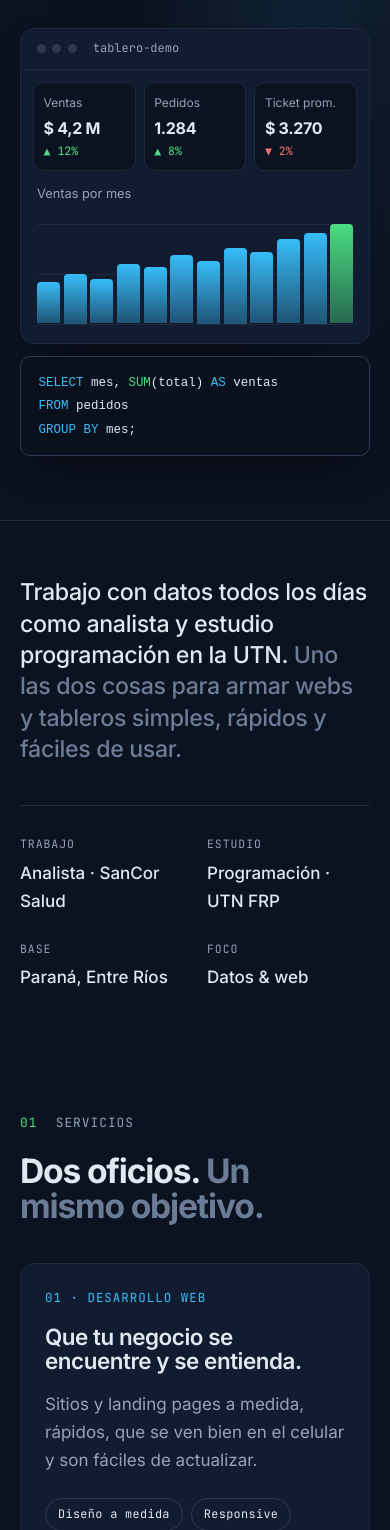
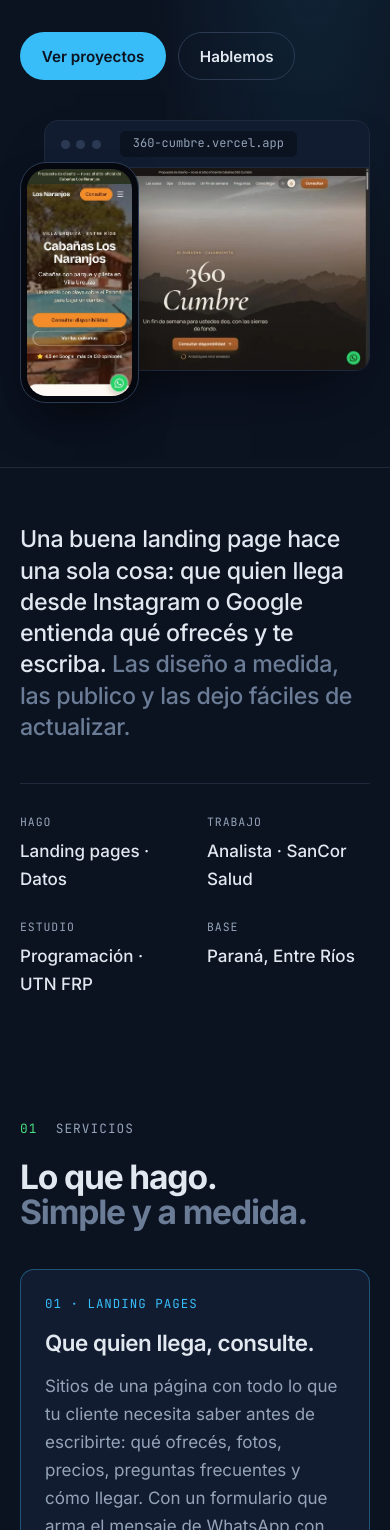
Before and after one commit to felitonelli/portfolio, a plain HTML site: page index.html in a window 390 px wide. Shown: the part 470-2000 px from the top of the page. Drawn offline with Linux system fonts and the light colour scheme.

Commit message:
Enfoca el portfolio en landing pages y suma 360 Cumbre y Los Naranjos
- Portada nueva: "Landing pages que traen consultas" con capturas reales
  de los proyectos (computadora + celular) en lugar del tablero de ejemplo.
- Servicios: landing pages como servicio principal; datos como segundo.
- Proyectos: 360 Cumbre y Los Naranjos como casos con captura de escritorio
  y de celular, lista de lo que tiene cada sitio, tecnologías y links.
- Cómo trabajo: propuesta, ajustes y publicación.
- Stack: fila Web con Astro, Tailwind CSS, Keystatic y Vercel.
- Metaetiquetas apuntando a felipe-tonelli.vercel.app.

Co-Authored-By: Claude Opus 5.5 <noreply@anthropic.com>
Claude-Session: https://claude.ai/code/session_015UWzAS4RCK5YnaFhs7nE6m

```diff
--- a/css/styles.css
+++ b/css/styles.css
@@ -214,7 +214,7 @@ h1, h2, h3 { line-height: 1.1; text-wrap: balance; }
   align-items: center;
 }
 .hero__title {
-  font-size: clamp(2.9rem, 7.4vw, 5.6rem);
+  font-size: clamp(2.6rem, 5.4vw, 4.4rem);
   font-weight: 700;
   line-height: 1;
   letter-spacing: -.04em;
@@ -227,111 +227,52 @@ h1, h2, h3 { line-height: 1.1; text-wrap: balance; }
 }
 .hero__actions { display: flex; flex-wrap: wrap; gap: .75rem; }
 
-/* Tablero decorativo */
-.hero__visual { position: relative; padding-bottom: 2.5rem; }
-.dash {
-  background: var(--surface);
-  border: 1px solid var(--border);
-  border-radius: var(--radius);
-  box-shadow: 0 30px 60px -30px rgb(0 0 0 / .6);
-  overflow: hidden;
+/* Capturas en la portada: computadora + celular superpuesto */
+.hero__visual {
+  position: relative;
+  padding: 0 0 3rem 3rem;
 }
-.dash__bar,
+.hero__desk { box-shadow: 0 30px 60px -30px rgb(0 0 0 / .7); }
+.hero__phone {
+  position: absolute;
+  left: 0;
+  bottom: 0;
+  width: 30%;
+  max-width: 170px;
+}
+
+/* Barra de navegador (portada y proyectos) */
 .frame__bar {
   display: flex;
   align-items: center;
   gap: .4rem;
-  padding: .65rem 1rem;
+  padding: .6rem 1rem;
   border-bottom: 1px solid var(--border);
 }
-.dash__bar span,
 .frame__bar span {
+  flex: none;
   width: 9px; height: 9px;
   border-radius: 50%;
   background: #2b3a52;
 }
-.dash__bar p {
-  margin-left: .6rem;
-  font-family: var(--font-mono);
-  font-size: .75rem;
-  color: var(--muted);
+
+/* Marco de celular */
+.phone {
+  margin: 0;
+  padding: 6px;
+  background: #05080f;
+  border: 1px solid #2b3a52;
+  border-radius: 26px;
+  box-shadow: 0 24px 50px -20px rgb(0 0 0 / .8);
 }
-.dash__kpis {
-  display: grid;
-  grid-template-columns: repeat(3, minmax(0, 1fr));
-  gap: .75rem;
-  padding: 1rem;
+.phone img {
+  width: 100%;
+  height: auto;
+  aspect-ratio: 450 / 975;
+  object-fit: cover;
+  object-position: top;
+  border-radius: 20px;
 }
-.kpi {
-  padding: .8rem .9rem;
-  background: var(--bg);
-  border: 1px solid var(--border);
-  border-radius: 10px;
-}
-.kpi__label { font-size: .75rem; color: var(--muted); }
-.kpi__value {
-  margin-top: .15rem;
-  font-size: clamp(1rem, 2vw, 1.3rem);
-  font-weight: 700;
-  letter-spacing: -.02em;
-  white-space: nowrap;
-}
-.kpi__delta { font-family: var(--font-mono); font-size: .72rem; color: var(--green); }
-.kpi__delta--down { color: #f87171; }
-
-.dash__chart { padding: 0 1rem 1.1rem; }
-.dash__title { font-size: .8rem; color: var(--muted); margin-bottom: .7rem; }
-.bars {
-  display: flex;
-  align-items: flex-end;
-  gap: 6px;
-  height: 150px;
-  padding-bottom: 1px;
-  border-bottom: 1px solid var(--border);
-  /* líneas guía horizontales */
-  background: repeating-linear-gradient(to top, transparent 0 49px, var(--border) 49px 50px);
-}
-.bars span {
-  flex: 1;
-  height: var(--h);
-  border-radius: 4px 4px 0 0;
-  background: linear-gradient(to top, rgb(56 189 248 / .35), var(--accent));
-  transform-origin: bottom;
-  animation: crecer .9s cubic-bezier(.2, .7, .2, 1) both;
-}
-.bars span:last-child { background: linear-gradient(to top, rgb(74 222 128 / .4), var(--green)); }
-/* cada barra arranca un poquito después que la anterior */
-.bars span:nth-child(2) { animation-delay: .04s; }
-.bars span:nth-child(3) { animation-delay: .08s; }
-.bars span:nth-child(4) { animation-delay: .12s; }
-.bars span:nth-child(5) { animation-delay: .16s; }
-.bars span:nth-child(6) { animation-delay: .20s; }
-.bars span:nth-child(7) { animation-delay: .24s; }
-.bars span:nth-child(8) { animation-delay: .28s; }
-.bars span:nth-child(9) { animation-delay: .32s; }
-.bars span:nth-child(10) { animation-delay: .36s; }
-.bars span:nth-child(11) { animation-delay: .40s; }
-.bars span:nth-child(12) { animation-delay: .44s; }
-@keyframes crecer { from { transform: scaleY(0); } }
-
-/* Consulta SQL superpuesta */
-.snippet {
-  position: absolute;
-  left: -1.75rem;
-  bottom: 0;
-  margin: 0;
-  padding: .9rem 1.1rem;
-  background: #0a101c;
-  border: 1px solid #2b3a52;
-  border-radius: 10px;
-  box-shadow: 0 20px 40px -20px rgb(0 0 0 / .7);
-  font-family: var(--font-mono);
-  font-size: .78rem;
-  line-height: 1.7;
-  color: var(--text);
-}
-.tk-key { color: var(--accent); }
-.tk-fn { color: var(--green); }
 
 /* ---------- Presentación ---------- */
 .intro {
@@ -437,7 +378,7 @@ h1, h2, h3 { line-height: 1.1; text-wrap: balance; }
   display: grid;
   grid-template-columns: minmax(0, 1fr) minmax(0, 1fr);
   gap: 1.5rem clamp(2rem, 5vw, 4rem);
-  align-items: end;
+  align-items: start;
   margin-bottom: 2rem;
 }
 .case__label {
@@ -460,6 +401,7 @@ h1, h2, h3 { line-height: 1.1; text-wrap: balance; }
 
 /* Marco de navegador para la captura */
 .frame {
+  margin: 0;
   background: var(--surface);
   border: 1px solid var(--border);
   border-radius: var(--radius);
@@ -480,7 +422,7 @@ h1, h2, h3 { line-height: 1.1; text-wrap: balance; }
 .frame img {
   width: 100%;
   height: auto; /* respeta la proporción 16:9 en cualquier pantalla */
-  aspect-ratio: 16 / 9;
+  aspect-ratio: 16 / 10;
   object-fit: cover;
   object-position: top;
   background: var(--bg-alt);
@@ -511,6 +453,45 @@ h1, h2, h3 { line-height: 1.1; text-wrap: balance; }
 .metrics div { display: flex; flex-direction: column; gap: .2rem; }
 
 .note { color: var(--muted); }
+
+/* Bajada debajo del título de una sección */
+.section__intro {
+  max-width: 40rem;
+  margin: calc(-1 * clamp(1.25rem, 3vw, 2rem)) 0 clamp(2.5rem, 5vw, 3.5rem);
+  color: var(--muted);
+}
+
+/* Lista "qué tiene el sitio" en cada proyecto */
+.case__features {
+  display: grid;
+  gap: .4rem;
+  margin: 0;
+  padding: 0;
+  list-style: none;
+}
+.case__features li {
+  position: relative;
+  padding-left: 1.4rem;
+  font-size: .95rem;
+}
+.case__features li::before {
+  content: "→";
+  position: absolute;
+  left: 0;
+  color: var(--green);
+  font-family: var(--font-mono);
+}
+
+/* Capturas del proyecto: escritorio + celular al costado */
+.case__media--doble {
+  display: grid;
+  grid-template-columns: minmax(0, 1fr) minmax(0, 22%);
+  gap: clamp(1rem, 2.5vw, 2rem);
+  align-items: end;
+}
+
+/* Servicio principal resaltado */
+.service--main { border-color: rgb(56 189 248 / .35); }
 
 /* ---------- 03 Cómo trabajo ---------- */
 .steps {
@@ -647,8 +628,7 @@ h1, h2, h3 { line-height: 1.1; text-wrap: balance; }
 /* ---------- Responsive ---------- */
 @media (max-width: 960px) {
   .hero__grid { grid-template-columns: minmax(0, 1fr); }
-  .hero__visual { max-width: 560px; }
-  .snippet { left: auto; right: 0; }
+  .hero__visual { max-width: 620px; }
   .facts { grid-template-columns: repeat(2, minmax(0, 1fr)); }
   .case__head,
   .about { grid-template-columns: minmax(0, 1fr); }
@@ -680,11 +660,9 @@ h1, h2, h3 { line-height: 1.1; text-wrap: balance; }
 }
 
 @media (max-width: 480px) {
-  .dash__kpis { gap: .5rem; padding: .75rem; }
-  .kpi { padding: .6rem; }
-  .bars { height: 110px; gap: 4px; }
-  .snippet { position: static; margin-top: .75rem; }
-  .hero__visual { padding-bottom: 0; }
+  .hero__visual { padding: 0 0 2rem 1.5rem; }
+  .hero__phone { width: 34%; }
+  .case__media--doble { grid-template-columns: minmax(0, 1fr) minmax(0, 30%); gap: .75rem; }
 }
 
 /* Respeta a quienes prefieren menos movimiento */
--- a/index.html
+++ b/index.html
@@ -5,23 +5,23 @@
   <meta name="viewport" content="width=device-width, initial-scale=1">
 
   <!-- ===== SEO básico ===== -->
-  <title>Felipe Tonelli · Desarrollo web &amp; análisis de datos</title>
-  <meta name="description" content="Felipe Tonelli, de Paraná, Entre Ríos. Desarrollo de sitios web y análisis de datos con Power BI, SQL y Excel. Proyectos, servicios y contacto.">
+  <title>Felipe Tonelli · Landing pages para negocios</title>
+  <meta name="description" content="Felipe Tonelli, de Paraná, Entre Ríos. Diseño y desarrollo landing pages rápidas, pensadas para el celular y con consulta directa por WhatsApp. También análisis de datos con Power BI, SQL y Excel.">
   <meta name="author" content="Felipe Tonelli">
   <meta name="theme-color" content="#0b1220">
-  <!-- [COMPLETAR: URL final del sitio si no usás felitonelli.github.io] -->
-  <link rel="canonical" href="https://felitonelli.github.io/">
+  <!-- [COMPLETAR: si la dirección final del sitio no es felipe-tonelli.vercel.app, cambiala acá y en og:url / og:image] -->
+  <link rel="canonical" href="https://felipe-tonelli.vercel.app/">
 
   <!-- ===== Open Graph (cómo se ve el link al compartirlo) ===== -->
   <meta property="og:type" content="website">
   <meta property="og:locale" content="es_AR">
-  <meta property="og:title" content="Felipe Tonelli · Desarrollo web &amp; análisis de datos">
-  <meta property="og:description" content="Sitios web rápidos y tableros de datos que se entienden a la primera. Proyectos, servicios y contacto.">
-  <meta property="og:url" content="https://felitonelli.github.io/">
-  <meta property="og:image" content="https://felitonelli.github.io/assets/img/og-image.png">
+  <meta property="og:title" content="Felipe Tonelli · Landing pages para negocios">
+  <meta property="og:description" content="Landing pages rápidas, pensadas para el celular y con consulta directa por WhatsApp. Mirá los proyectos.">
+  <meta property="og:url" content="https://felipe-tonelli.vercel.app/">
+  <meta property="og:image" content="https://felipe-tonelli.vercel.app/assets/img/og-image.png">
   <meta property="og:image:width" content="1200">
   <meta property="og:image:height" content="630">
-  <meta property="og:image:alt" content="Felipe Tonelli — Desarrollo web y análisis de datos">
+  <meta property="og:image:alt" content="Felipe Tonelli — Landing pages para negocios">
   <meta name="twitter:card" content="summary_large_image">
 
   <!-- ===== Ícono y fuentes ===== -->
@@ -72,9 +72,10 @@
       <div class="container hero__grid">
         <div class="hero__text">
           <p class="kicker">Felipe Tonelli · Paraná, Entre Ríos</p>
-          <h1 class="hero__title">De los datos<br><span class="accent">a la web.</span></h1>
+          <h1 class="hero__title">Landing pages que <span class="accent">traen consultas.</span></h1>
           <p class="hero__lead">
-            Desarrollo web y análisis de datos. Armo sitios rápidos y tableros que se entienden a la primera.
+            Diseño y desarrollo sitios de una página para alojamientos, comercios y profesionales:
+            rápidos, pensados para el celular y con consulta directa por WhatsApp.
           </p>
           <div class="hero__actions">
             <a class="btn btn--primary" href="#proyectos">Ver proyectos</a>
@@ -82,43 +83,20 @@
           </div>
         </div>
 
-        <!-- Visual decorativo: tablero de ejemplo + consulta SQL (los números son ilustrativos) -->
-        <div class="hero__visual" aria-hidden="true">
-          <div class="dash">
-            <div class="dash__bar">
+        <!-- Visual: capturas reales de dos proyectos (escritorio + celular) -->
+        <div class="hero__visual">
+          <figure class="frame hero__desk">
+            <div class="frame__bar" aria-hidden="true">
               <span></span><span></span><span></span>
-              <p>tablero-demo</p>
+              <p class="frame__url">360-cumbre.vercel.app</p>
             </div>
-            <div class="dash__kpis">
-              <div class="kpi">
-                <p class="kpi__label">Ventas</p>
-                <p class="kpi__value">$ 4,2 M</p>
-                <p class="kpi__delta">▲ 12%</p>
-              </div>
-              <div class="kpi">
-                <p class="kpi__label">Pedidos</p>
-                <p class="kpi__value">1.284</p>
-                <p class="kpi__delta">▲ 8%</p>
-              </div>
-              <div class="kpi">
-                <p class="kpi__label">Ticket prom.</p>
-                <p class="kpi__value">$ 3.270</p>
-                <p class="kpi__delta kpi__delta--down">▼ 2%</p>
-              </div>
-            </div>
-            <div class="dash__chart">
-              <p class="dash__title">Ventas por mes</p>
-              <div class="bars">
-                <span style="--h:38%"></span><span style="--h:46%"></span><span style="--h:41%"></span>
-                <span style="--h:55%"></span><span style="--h:52%"></span><span style="--h:63%"></span>
-                <span style="--h:58%"></span><span style="--h:70%"></span><span style="--h:66%"></span>
-                <span style="--h:78%"></span><span style="--h:84%"></span><span style="--h:92%"></span>
-              </div>
-            </div>
-          </div>
-<pre class="snippet"><code><span class="tk-key">SELECT</span> mes, <span class="tk-fn">SUM</span>(total) <span class="tk-key">AS</span> ventas
-<span class="tk-key">FROM</span> pedidos
-<span class="tk-key">GROUP BY</span> mes;</code></pre>
+            <img src="assets/img/proyectos/360-escritorio.webp" width="1600" height="1000"
+                 alt="Landing page de Cabañas 360 Cumbre en una computadora">
+          </figure>
+          <figure class="phone hero__phone">
+            <img src="assets/img/proyectos/naranjos-celular.webp" width="450" height="975"
+                 alt="Landing page de Cabañas Los Naranjos en un celular">
+          </figure>
         </div>
       </div>
     </section>
@@ -127,14 +105,15 @@
     <section class="intro" aria-label="Presentación">
       <div class="container">
         <p class="statement reveal">
-          Trabajo con datos todos los días como analista y estudio programación en la UTN.
-          <span class="soft">Uno las dos cosas para armar webs y tableros simples, rápidos y fáciles de usar.</span>
+          Una buena landing page hace una sola cosa: que quien llega desde Instagram o Google entienda
+          qué ofrecés y te escriba.
+          <span class="soft">Las diseño a medida, las publico y las dejo fáciles de actualizar.</span>
         </p>
         <dl class="facts reveal">
+          <div><dt>Hago</dt><dd>Landing pages · Datos</dd></div>
           <div><dt>Trabajo</dt><dd>Analista · SanCor Salud</dd></div>
           <div><dt>Estudio</dt><dd>Programación · UTN FRP</dd></div>
           <div><dt>Base</dt><dd>Paraná, Entre Ríos</dd></div>
-          <div><dt>Foco</dt><dd>Datos &amp; web</dd></div>
         </dl>
       </div>
     </section>
@@ -143,19 +122,22 @@
     <section class="section" id="servicios" aria-labelledby="titulo-servicios">
       <div class="container">
         <p class="label reveal"><span>01</span> Servicios</p>
-        <h2 id="titulo-servicios" class="section__title reveal">Dos oficios. <span class="soft">Un mismo objetivo.</span></h2>
+        <h2 id="titulo-servicios" class="section__title reveal">Lo que hago. <span class="soft">Simple y a medida.</span></h2>
 
         <!-- Textos editables: ajustalos a lo que querés ofrecer -->
         <div class="services">
-          <article class="service reveal">
-            <p class="service__num">01 · Desarrollo web</p>
-            <h3 class="service__title">Que tu negocio se encuentre y se entienda.</h3>
+          <article class="service service--main reveal">
+            <p class="service__num">01 · Landing pages</p>
+            <h3 class="service__title">Que quien llega, consulte.</h3>
             <p class="service__desc">
-              Sitios y landing pages a medida, rápidos, que se ven bien en el celular y son fáciles de actualizar.
+              Sitios de una página con todo lo que tu cliente necesita saber antes de escribirte:
+              qué ofrecés, fotos, precios, preguntas frecuentes y cómo llegar. Con un formulario que
+              arma el mensaje de WhatsApp con los datos ya cargados.
             </p>
             <ul class="tags">
               <li>Diseño a medida</li>
-              <li>Responsive</li>
+              <li>Celular primero</li>
+              <li>Consulta por WhatsApp</li>
               <li>SEO básico</li>
               <li>Publicación</li>
             </ul>
@@ -183,6 +165,9 @@
       <div class="container">
         <p class="label reveal"><span>02</span> Proyectos</p>
         <h2 id="titulo-proyectos" class="section__title reveal">Trabajo real, <span class="soft">de punta a punta.</span></h2>
+        <p class="section__intro reveal">
+          Propuestas de landing page para alojamientos de Entre Ríos y Córdoba, hechas para presentarles a sus dueños.
+        </p>
 
         <div class="cases" id="lista-proyectos">
           <!-- main.js completa este contenedor -->
@@ -198,23 +183,24 @@
     <section class="section section--alt" id="proceso" aria-labelledby="titulo-proceso">
       <div class="container">
         <p class="label reveal"><span>03</span> Cómo trabajo</p>
-        <h2 id="titulo-proceso" class="section__title reveal">De la idea a la entrega, <span class="soft">en tres pasos.</span></h2>
+        <h2 id="titulo-proceso" class="section__title reveal">Primero la ves, <span class="soft">después decidís.</span></h2>
 
+        <!-- Textos editables: ajustalos a cómo trabajás con cada cliente -->
         <ol class="steps">
           <li class="step reveal">
             <p class="step__num">01</p>
-            <h3 class="step__title">Escucho</h3>
-            <p class="step__desc">Charlamos qué necesitás, para quién es y qué querés lograr.</p>
+            <h3 class="step__title">Propuesta</h3>
+            <p class="step__desc">Armo una propuesta con la información pública de tu negocio para que veas cómo quedaría tu página, antes de cerrar nada.</p>
           </li>
           <li class="step reveal">
             <p class="step__num">02</p>
-            <h3 class="step__title">Construyo</h3>
-            <p class="step__desc">Diseño y desarrollo la web o el tablero, y te muestro avances para ajustar sobre la marcha.</p>
+            <h3 class="step__title">Ajustes</h3>
+            <p class="step__desc">Completamos juntos lo que falta: fotos propias, precios, textos y los detalles que solo vos sabés.</p>
           </li>
           <li class="step reveal">
             <p class="step__num">03</p>
-            <h3 class="step__title">Entrego</h3>
-            <p class="step__desc">Lo publico, te explico cómo usarlo y lo dejo listo para que lo puedas mantener.</p>
+            <h3 class="step__title">Publicación</h3>
+            <p class="step__desc">La publico con tu dominio, la dejo lista para aparecer en Google y te explico cómo actualizarla.</p>
           </li>
         </ol>
       </div>
@@ -239,8 +225,8 @@
               sistemas y analizo datos de procesos internos.
             </p>
             <p>
-              Lo que más me gusta es encontrar respuestas en los datos y construir páginas web que
-              funcionen bien y se entiendan a la primera.
+              Hoy me dedico sobre todo a diseñar landing pages para negocios: páginas que funcionen
+              bien, se entiendan a la primera y ayuden a conseguir consultas.
             </p>
             <dl class="facts facts--compact">
               <div><dt>Base</dt><dd>Paraná, Entre Ríos</dd></div>
@@ -260,12 +246,16 @@
 
         <dl class="stack">
           <div class="stack__row reveal">
+            <dt>Web</dt>
+            <dd><ul class="tags"><li>HTML / CSS</li><li>JavaScript</li><li>Astro</li><li>Tailwind CSS</li><li>Keystatic</li><li>Vercel</li></ul></dd>
+          </div>
+          <div class="stack__row reveal">
             <dt>Datos</dt>
             <dd><ul class="tags"><li>SQL</li><li>Power BI</li><li>Excel</li></ul></dd>
           </div>
           <div class="stack__row reveal">
             <dt>Desarrollo</dt>
-            <dd><ul class="tags"><li>C#</li><li>POO</li><li>JavaScript</li><li>HTML / CSS</li></ul></dd>
+            <dd><ul class="tags"><li>C#</li><li>POO</li></ul></dd>
           </div>
           <div class="stack__row reveal">
             <dt>Bases de datos</dt>
--- a/js/projects.js
+++ b/js/projects.js
@@ -5,10 +5,12 @@
    lista y completá los campos. No hace falta tocar el HTML.
 
    Campos:
-   - categoria:   tipo de trabajo, ej. "Web · Desde cero" o "Power BI · Tablero"
+   - categoria:   tipo de trabajo, ej. "Landing page · Propuesta"
    - titulo:      nombre del proyecto o del cliente
    - descripcion: 1 a 3 líneas: qué hiciste, para quién y qué resolviste
-   - imagen:      captura (ideal 1600x900, .webp o .jpg) en assets/img/
+   - destacados:  (opcional) lista corta de lo que tiene el sitio
+   - imagen:      captura de escritorio (ideal 1600x1000) en assets/img/
+   - imagenMovil: (opcional) captura del celular (ideal 450x975)
    - imagenAlt:   descripción de la captura (accesibilidad)
    - dominio:     texto de la barra del navegador, ej. "miweb.com"
    - tecnologias: lista de tecnologías usadas
@@ -21,39 +23,57 @@
 
 const PROJECTS = [
   {
-    categoria: "Web · Desde cero",
-    titulo: "[COMPLETAR: nombre del proyecto web]",
-    descripcion: "[COMPLETAR: qué hace el sitio, para quién es y qué problema resolviste.]",
-    imagen: "assets/img/proyecto-placeholder.svg",
-    imagenAlt: "[COMPLETAR: captura del sitio]",
-    dominio: "[COMPLETAR: dominio]",
-    tecnologias: ["HTML", "CSS", "JavaScript"],
-    metricas: [], // ej: [{ valor: "98", etiqueta: "PageSpeed móvil" }]
-    demo: "",     // [COMPLETAR: link a la web]
-    repo: "https://github.com/felitonelli" // [COMPLETAR: link al repo del proyecto]
+    categoria: "Landing page · Propuesta para cliente",
+    titulo: "Cabañas 360 Cumbre",
+    descripcion:
+      "Sitio de una página para cabañas de montaña para parejas en El Durazno, Córdoba. Pensado como link de la bio de Instagram: el visitante recorre las sierras y las casas, y consulta por WhatsApp con las fechas ya cargadas.",
+    destacados: [
+      "Portada panorámica que se recorre con el dedo",
+      "Modo día / noche",
+      "Formulario que arma el mensaje de WhatsApp",
+      "Panel para editar textos y fotos"
+    ],
+    imagen: "assets/img/proyectos/360-escritorio.webp",
+    imagenMovil: "assets/img/proyectos/360-celular.webp",
+    imagenAlt: "Portada de 360 Cumbre: sierras al atardecer con el nombre en letra serif y el botón Consultar disponibilidad",
+    dominio: "360-cumbre.vercel.app",
+    tecnologias: ["Astro", "Tailwind CSS", "Keystatic", "Vercel"],
+    metricas: [],
+    demo: "https://360-cumbre.vercel.app",
+    repo: "https://github.com/felitonelli/360-cumbre"
+  },
+  {
+    categoria: "Landing page · Propuesta para cliente",
+    titulo: "Cabañas Los Naranjos",
+    descripcion:
+      "Sitio de una página para un complejo de cabañas en Villa Urquiza, Entre Ríos. La idea: que una familia entienda en 10 segundos qué ofrece el lugar y consulte disponibilidad por WhatsApp con las fechas ya cargadas.",
+    destacados: [
+      "Cabañas, predio, tarifas y cómo llegar",
+      "Consulta por WhatsApp con fechas",
+      "Fotos optimizadas automáticamente",
+      "Panel para editar el contenido"
+    ],
+    imagen: "assets/img/proyectos/naranjos-escritorio.webp",
+    imagenMovil: "assets/img/proyectos/naranjos-celular.webp",
+    imagenAlt: "Portada de Cabañas Los Naranjos: la pileta con reposeras y los botones Consultar disponibilidad y Ver las cabañas",
+    dominio: "los-naranjos-propuesta.vercel.app",
+    tecnologias: ["Astro", "Tailwind CSS", "Keystatic", "Vercel"],
+    metricas: [],
+    demo: "https://los-naranjos-propuesta.vercel.app",
+    repo: "https://github.com/felitonelli/los-naranjos-propuesta"
   },
   {
     categoria: "Datos · Tablero",
     titulo: "[COMPLETAR: nombre del tablero]",
     descripcion: "[COMPLETAR: qué datos analizaste, qué preguntas responde el tablero y qué conclusiones sacaste.]",
+    destacados: [],
     imagen: "assets/img/proyecto-placeholder.svg",
+    imagenMovil: "",
     imagenAlt: "[COMPLETAR: captura del tablero]",
     dominio: "Power BI",
     tecnologias: ["Power BI", "SQL", "Excel"],
     metricas: [],
     demo: "",
-    repo: "https://github.com/felitonelli" // [COMPLETAR]
-  },
-  {
-    categoria: "Desarrollo · Aplicación",
-    titulo: "[COMPLETAR: proyecto en C#]",
-    descripcion: "[COMPLETAR: qué problema resuelve la aplicación y cómo está organizada.]",
-    imagen: "assets/img/proyecto-placeholder.svg",
-    imagenAlt: "[COMPLETAR: captura de la aplicación]",
-    dominio: "github.com/felitonelli",
-    tecnologias: ["C#", "POO", "SQL"],
-    metricas: [],
-    demo: "",
-    repo: "https://github.com/felitonelli" // [COMPLETAR]
+    repo: "" // [COMPLETAR: link al repo o a la demo]
   }
 ];
```
Also changed, not shown: js/main.js (+27 -5 lines), assets/img/proyectos/360-celular.webp (added), assets/img/proyectos/360-escritorio.webp (added), assets/img/proyectos/naranjos-celular.webp (added), assets/img/proyectos/naranjos-escritorio.webp (added).
